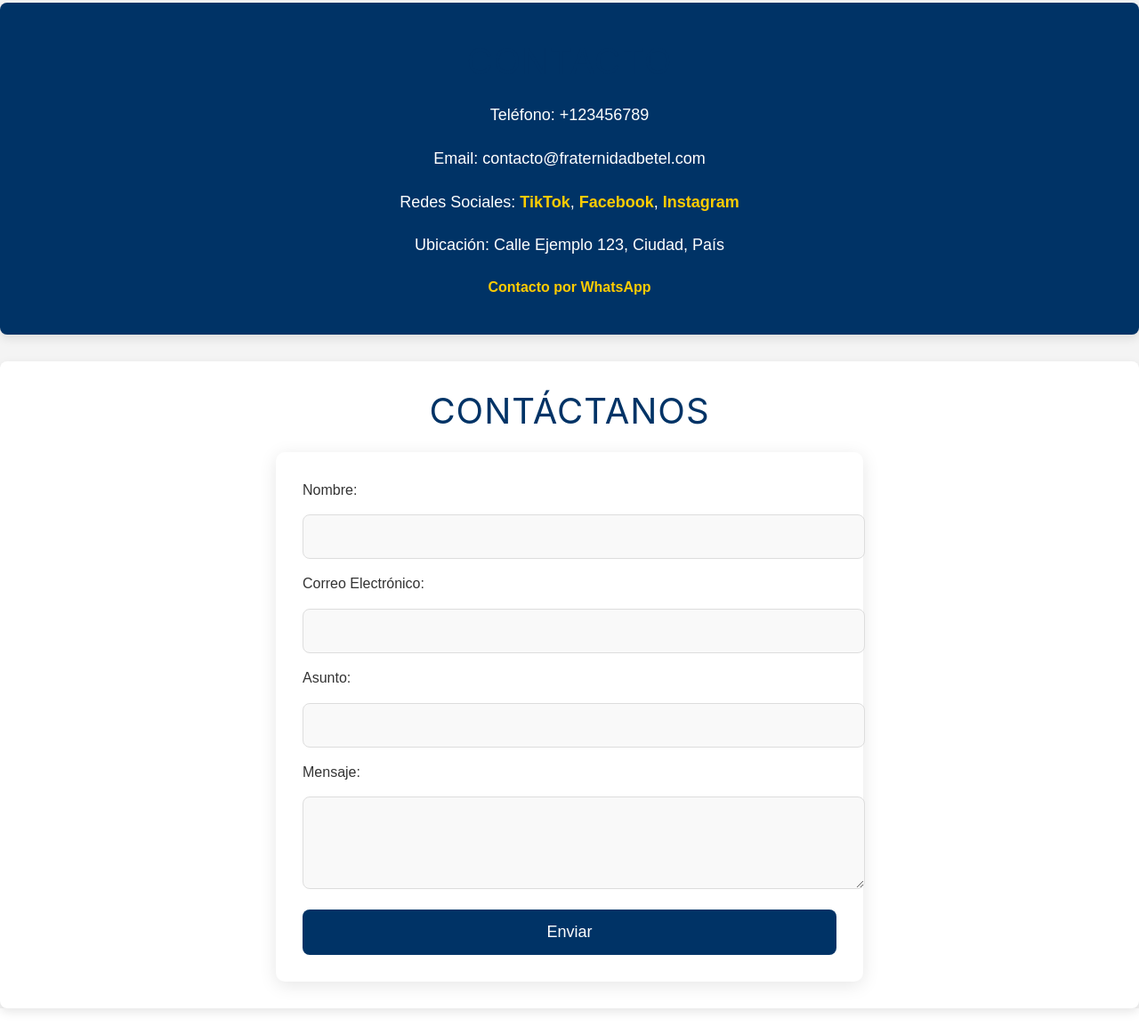
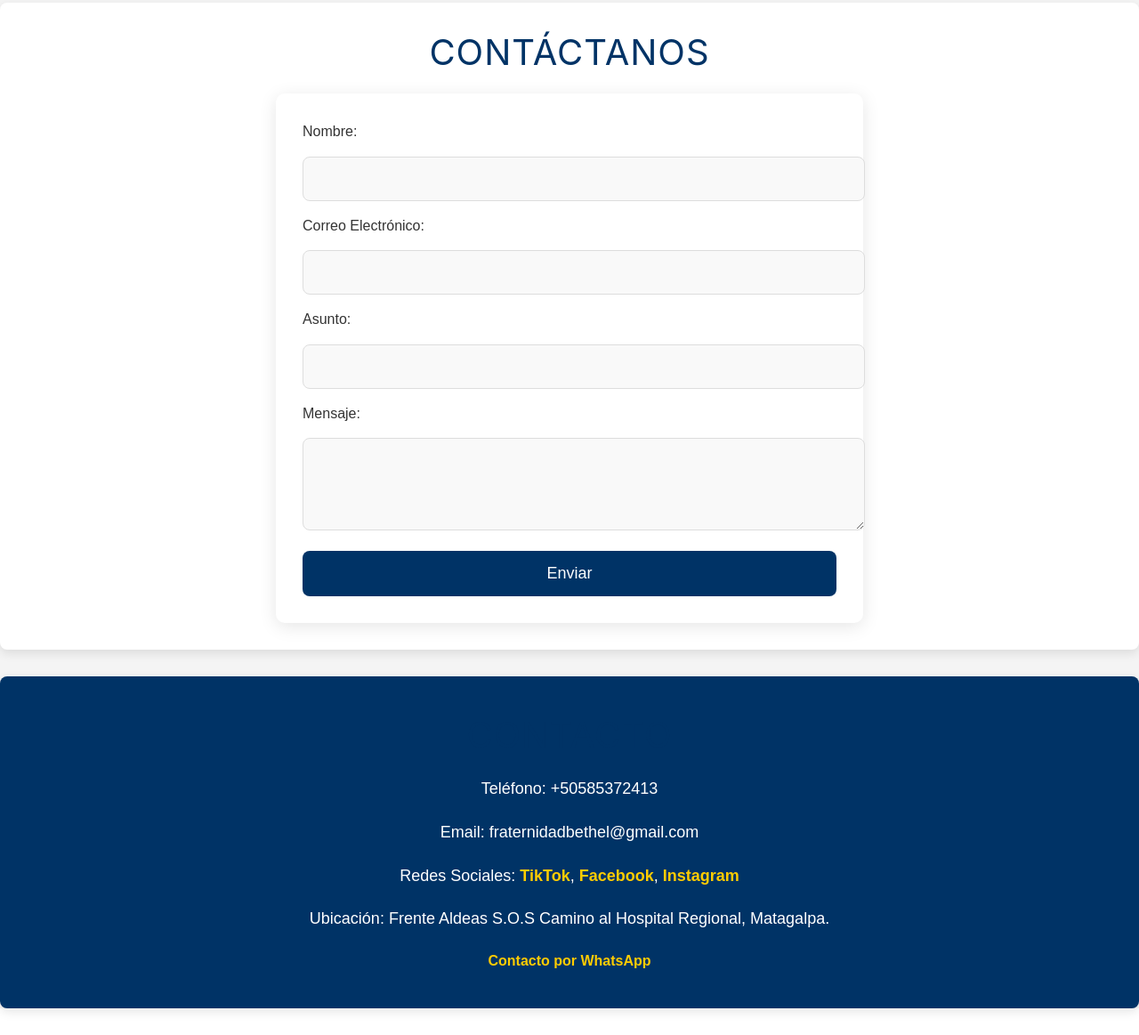
Before and after one commit to bloodyhunters33/paginabethel, a plain HTML site: page contactanos.html in a window 1280 px wide. Shown: the part 97-1260 px from the top of the page at 89% size. Drawn offline with Linux system fonts and the light colour scheme.

Commit message:
Add files via upload

```diff
--- a/contactanos.html
+++ b/contactanos.html
@@ -30,22 +30,10 @@
         </nav>
     </header>
 
-    <section id="contacto">
-        <h2>Contacto</h2>
-        <p>Teléfono: +123456789</p>
-        <p>Email: contacto@fraternidadbetel.com</p>
-        <p>Redes Sociales:
-            <a href="https://www.tiktok.com" target="_blank">TikTok</a>,
-            <a href="https://www.facebook.com" target="_blank">Facebook</a>,
-            <a href="https://www.instagram.com" target="_blank">Instagram</a>
-        </p>
-        <p>Ubicación: Calle Ejemplo 123, Ciudad, País</p>
-        <a href="https://wa.me/123456789">Contacto por WhatsApp</a>
-    </section>
 
     <section id="formulario">
         <h2>Contáctanos</h2>
-        <form action="mailto:contacto@fraternidadbetel.com" method="post" enctype="text/plain">
+        <form action="fraternidadbethel@gmail.com" method="post" enctype="text/plain">
             <label for="nombre">Nombre:</label>
             <input type="text" id="nombre" name="nombre" required><br>
             <label for="email">Correo Electrónico:</label>
@@ -57,6 +45,19 @@
             <button type="submit">Enviar</button>
         </form>
     </section>
+    <section id="contacto">
+        <h2>Contacto</h2>
+        <p>Teléfono: +50585372413</p>
+        <p>Email: fraternidadbethel@gmail.com</p>
+        <p>Redes Sociales:
+            <a href="https://www.tiktok.com/@bethelmatagalpa?_t=ZM-8sqhxNsqjHK&_r=1" target="_blank">TikTok</a>,
+            <a href="https://www.facebook.com/fraternidadCristianaBethelMatagalpa" target="_blank">Facebook</a>,
+            <a href="https://www.instagram.com/fraternidadcristianabethel/" target="_blank">Instagram</a>
+        </p>
+        <p>Ubicación: Frente Aldeas S.O.S Camino al Hospital Regional, Matagalpa.</p>
+        <a href="https://wa.me/+50585372413">Contacto por WhatsApp</a>
+    </section>
+
 
 </body>
 </html>
```
Also changed, not shown: index.html (+7 -7 lines).
